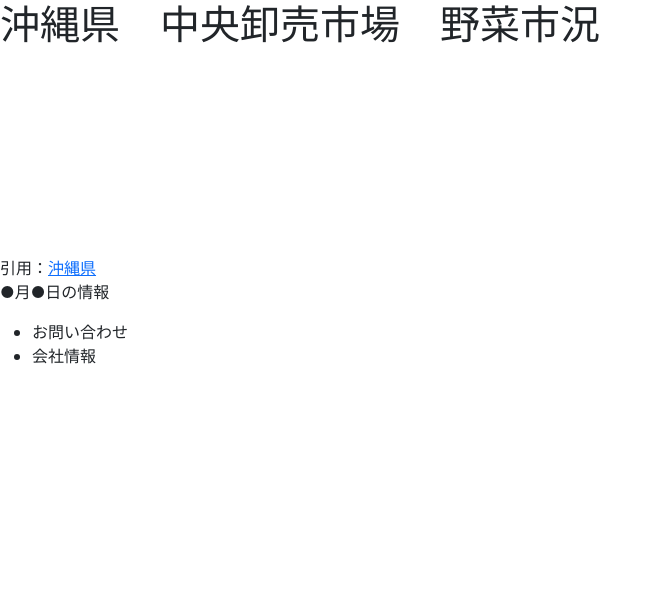
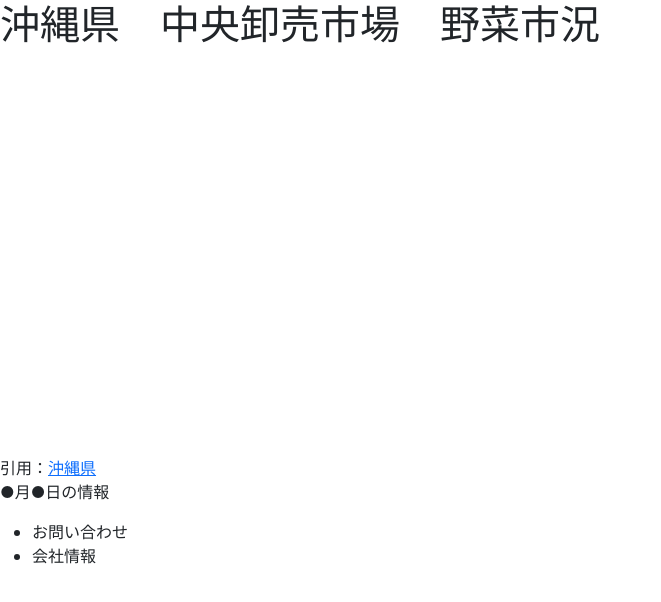
Before and after one commit to arakaki35-beep/fresh-shimayasai, a website: page index.html in a window 1280 px wide. Shown: the whole page, without its empty margins (0-661 px from the left). Drawn offline with nearby package versions, Linux system fonts and the light colour scheme; no server answers.

Commit message:
change graph height

```diff
--- a/index.html
+++ b/index.html
@@ -19,7 +19,7 @@
     <div class="container,market">
 
         <div class="chart">
-            <canvas id="vegetableChart" width="400" height="200"></canvas>
+            <canvas id="vegetableChart" width="400" height="400"></canvas>
         </div>
         <p>引用：<span><a href="https://www.pref.okinawa.lg.jp/shigoto/shinkooroshi/1011552/1024140/1024142.html">沖縄県</a></span>
             <br>●月●日の情報</p>
```
